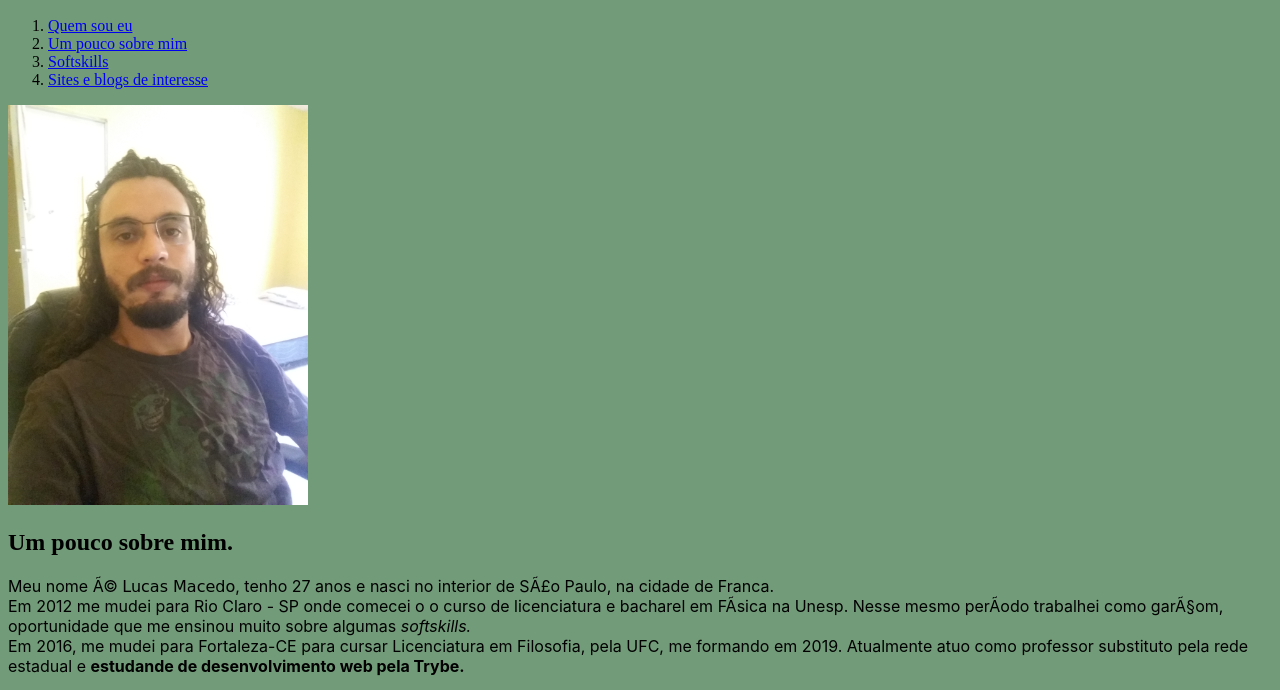
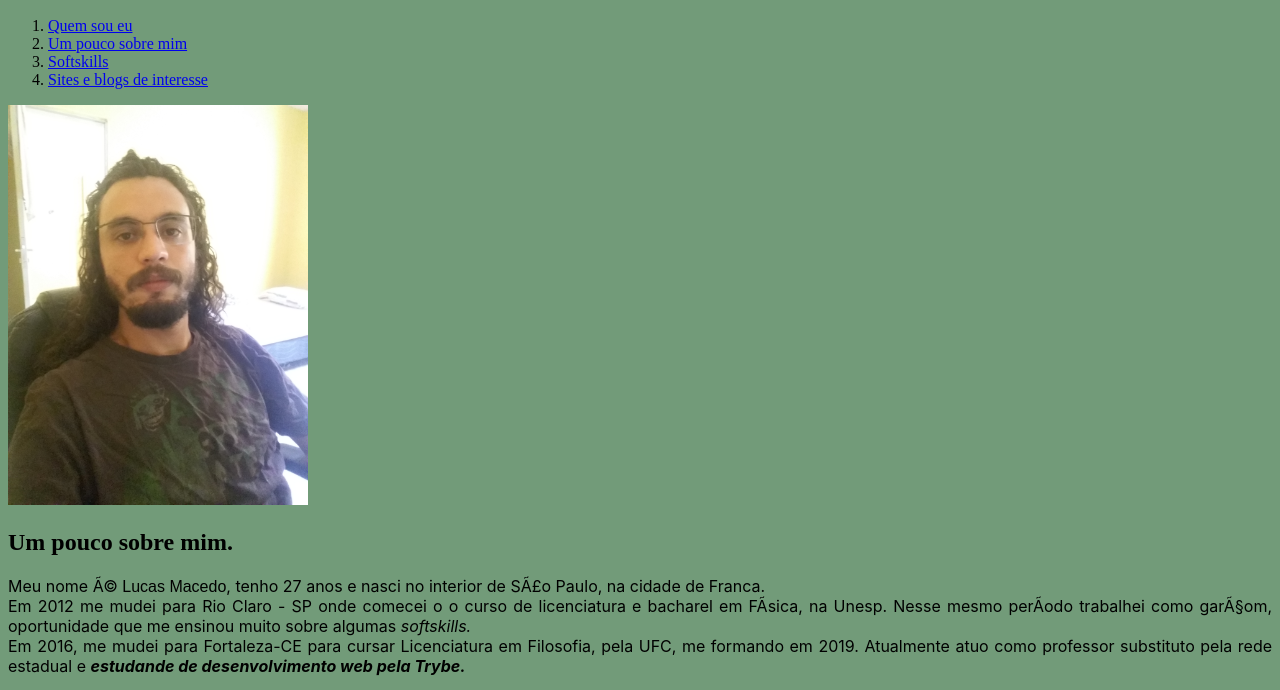
Before and after one commit to Luc45-R-Macedo/Luc45-R-Macedo.github.io, a plain HTML site: page index.html in a window 1280 px wide. Shown: the part 110-800 px from the top of the page. Drawn offline with Linux system fonts and the light colour scheme.

Commit message:
estiliza destaques

```diff
--- a/index.html
+++ b/index.html
@@ -4,14 +4,18 @@
         <meta charset="UFT-8">
         <title> Portfolio web</title>
         <style>
-           body {
+            .destaques {
+                font-style: italic;
+            }
+          body {
               background-color: #729b79;
-           }
+          }
             .nome {
-                font-family: cursive;
+                font-family: sans-serif;
             }
 
             p {
+                text-align: justify;
              font-family: -apple-system, BlinkMacSystemFont, 'Segoe UI', Roboto, Oxygen, Ubuntu, Cantarell, 'Open Sans', 'Helvetica Neue', sans-serif;
             }
 
@@ -31,11 +35,11 @@
         <h2 id="sobremim">Um pouco sobre mim.</h2>
         <p> Meu nome é <spam class="nome">Lucas Macedo</spam>, tenho 27 anos e nasci no interior de São Paulo, na
              cidade de Franca. <br> Em 2012 me mudei para Rio Claro - SP onde comecei o o curso
-            de licenciatura e bacharel em Física na Unesp. Nesse mesmo período trabalhei como
-        garçom, oportunidade que me ensinou muito sobre algumas <em>softskills.</em> <br> Em 2016, me mudei
+            de licenciatura e bacharel em Física, na Unesp. Nesse mesmo período trabalhei como
+        garçom, oportunidade que me ensinou muito sobre algumas <spam class="destaques"> <em>softskills.</em> </spam><br> Em 2016, me mudei
     para Fortaleza-CE para cursar Licenciatura em Filosofia, pela UFC, me formando em 2019.
-Atualmente atuo como professor substituto pela rede estadual e <strong> estudande de desenvolvimento
-    web pela Trybe.</strong> </p>
+Atualmente atuo como professor substituto pela rede estadual e <spam class="destaques"><strong>  estudande de desenvolvimento
+    web pela Trybe.</strong></spam> </p>
       <h2 id="softskills">Softskills</h2>
       <p> Dentre as competências socioemocionais desenvolvidas ao longo das minhas experiências profissionais, vale ressaltar:</p>
 <ul>
```
